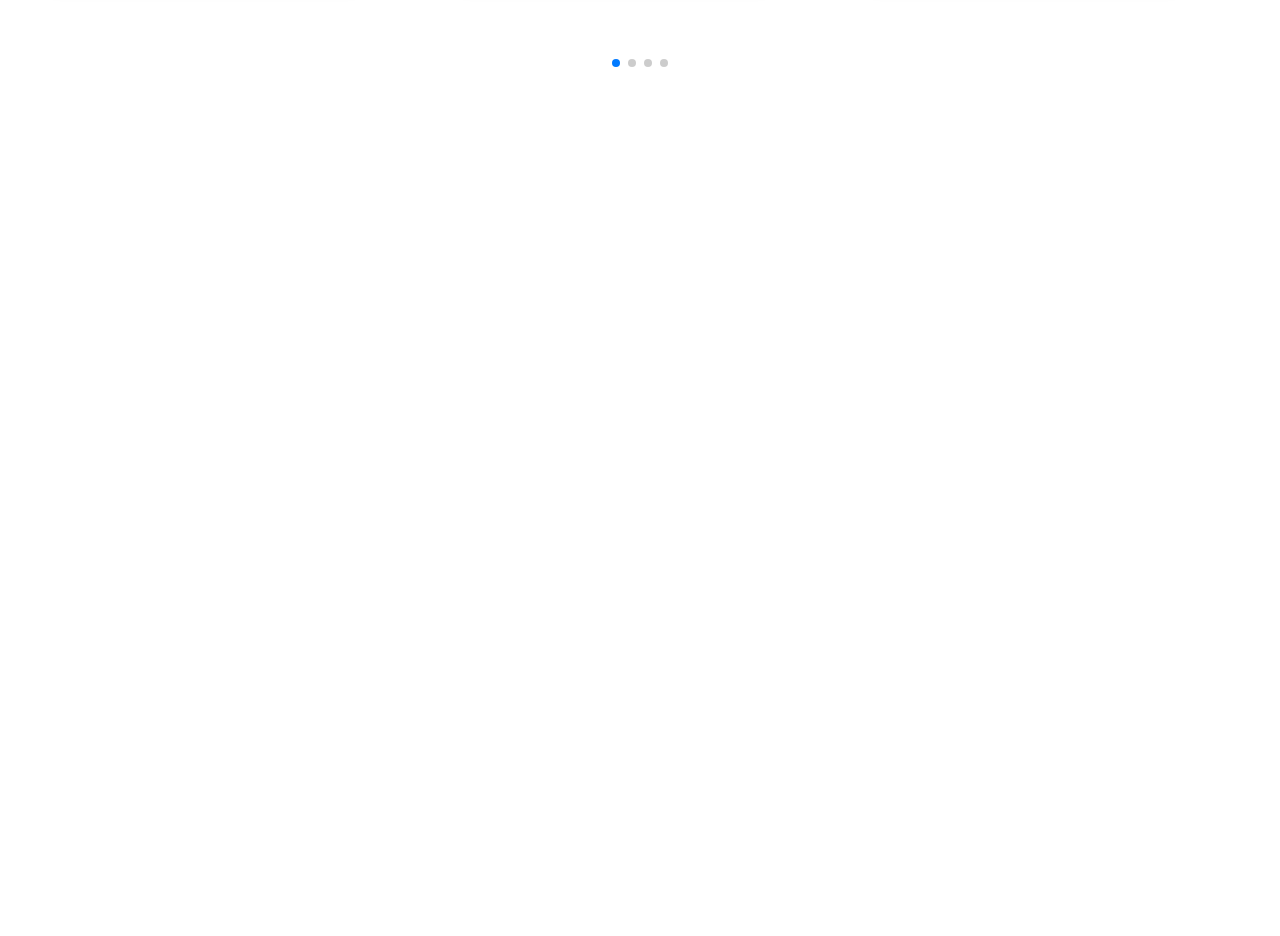
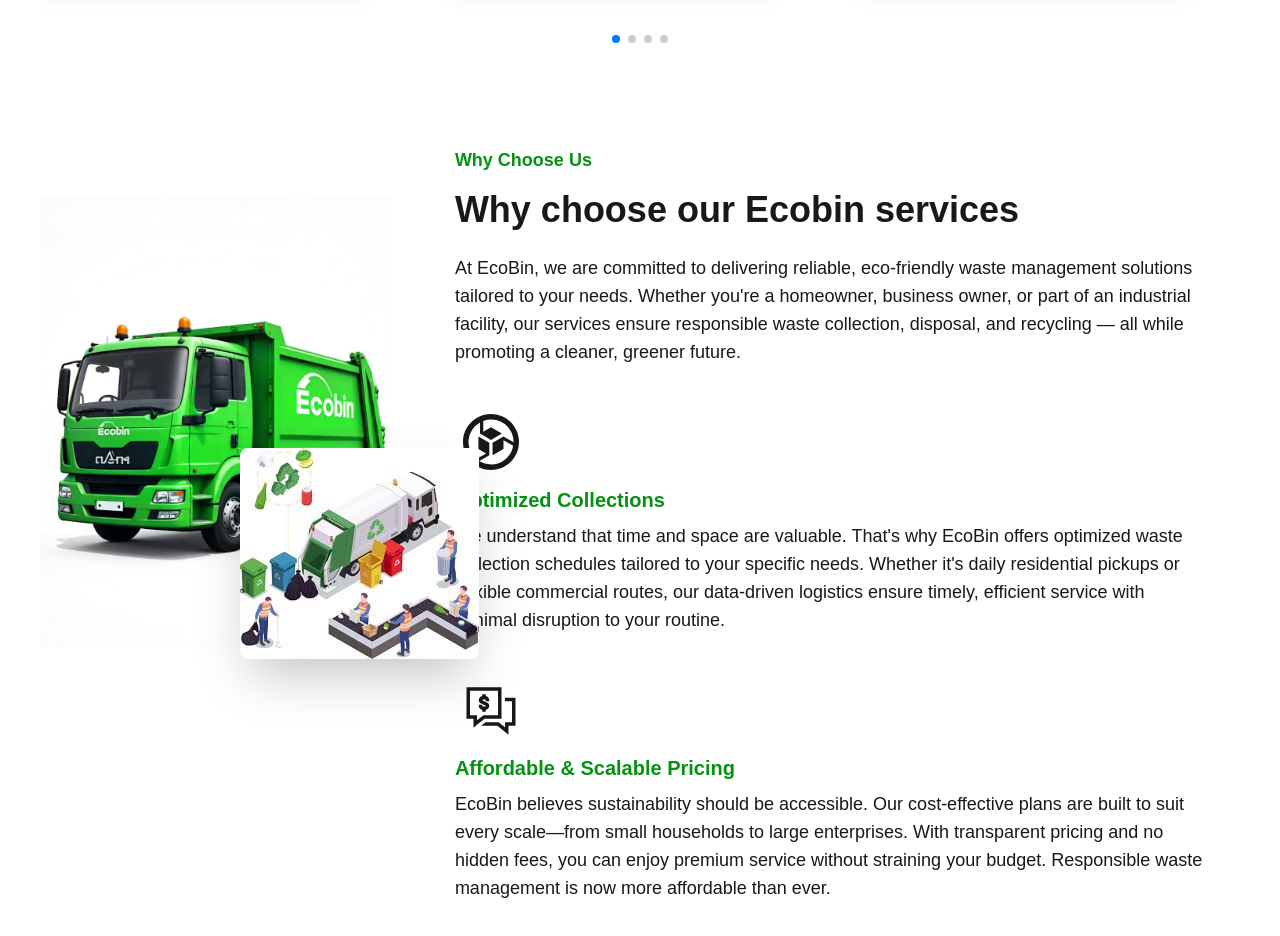
Before and after one commit to Bushra01-Dhaka/Ecobin, a React (Vite) app: page / in a window 1280 px wide. Shown: the part 2560-3496 px from the top of the page. Before the commit the page ends 2642 px from the top, so only its background shows below. Built offline with nearby package versions, Linux system fonts and the light colour scheme; a web font is replaced by a local one.

Commit message:
Created Why choose Us section and also make it responsive

```diff
--- a/package.json
+++ b/package.json
@@ -11,6 +11,7 @@
   },
   "dependencies": {
     "@tailwindcss/vite": "^4.1.4",
+    "motion": "^12.9.4",
     "react": "^19.0.0",
     "react-dom": "^19.0.0",
     "react-icons": "^5.5.0",
--- a/src/Components/HomePage/ServiceSlider.jsx
+++ b/src/Components/HomePage/ServiceSlider.jsx
@@ -11,14 +11,11 @@
 import slide5 from "../../assets/images/5.png";
 import slide6 from "../../assets/images/2.png";
 import { Link } from "react-router";
-import {
-  FaArrowAltCircleRight,
-  FaRegArrowAltCircleRight,
-} from "react-icons/fa";
+import { FaArrowAltCircleRight } from "react-icons/fa";
 const ServiceSlider = () => {
   return (
+    <div className="w-full max-w-[1200px] mx-auto">
       <Swiper
-      slidesPerView={3}
         spaceBetween={30}
         freeMode={true}
         pagination={{
@@ -26,25 +23,40 @@
         }}
         modules={[FreeMode, Pagination]}
         className="mySwiper "
+        breakpoints={{
+          // when window width is >= 0px
+          0: {
+            slidesPerView: 1,
+          },
+          // when window width is >= 640px (Tablet starts)
+          640: {
+            slidesPerView: 2,
+          },
+          // when window width is >= 1024px (Desktop starts)
+          1024: {
+            slidesPerView: 3,
+          },
+        }}
       >
         <SwiperSlide>
           <div className="relative">
-          <div className="lg:w-96">
+            <div className="lg:w-96 w-full">
               <img
                 src={slide1}
-              className="w-full md:h-[300px] rounded-lg"
+                className="w-full lg:h-[300px] rounded-lg"
                 alt="Services"
               />
             </div>
-          <div className="md:relative md:top-[-80px] md:w-82 bg-white p-6 shadow-xl lg:rounded-lg">
-            <h2 className="text-3xl font-bold pt-6">
+            <div className="md:relative md:top-[-80px] lg:w-82 w-full bg-white p-6 shadow-xl md:rounded-lg h-[420px]">
+              <h2 className="lg:text-3xl text-2xl  font-bold pt-6">
                 Residential Waste Management
               </h2>
               <p className="py-4">
                 EcoBin provides reliable and timely residential waste collection
                 services, helping families maintain cleaner, healthier living
                 environments. We ensure proper disposal and recycling practices,
-              making it easier for households to contribute to a greener future.
+                making it easier for households to contribute to a greener
+                future.
               </p>
               <div className="text-black text-lg hover:text-white flex items-center gap-4">
                 <Link>
@@ -66,16 +78,16 @@
                 alt="Services"
               />
             </div>
-          <div className="md:relative md:top-[-80px] md:w-82 bg-white p-6 shadow-xl lg:rounded-lg">
-            <h2 className="text-3xl font-bold pt-6">
+            <div className="md:relative md:top-[-80px] md:w-82 bg-white p-6 shadow-xl md:rounded-lg h-[420px]">
+              <h2 className="lg:text-3xl text-2xl  font-bold pt-6">
                 Commercial Waste Solutions
               </h2>
               <p className="py-4">
                 Our commercial waste services are designed to meet the unique
                 needs of businesses, from small offices to large enterprises.
-              EcoBin offers flexible collection schedules, responsible disposal,
-              and customized recycling programs to support your company's
-              sustainability goals.
+                EcoBin offers flexible collection schedules, responsible
+                disposal, and customized recycling programs to support your
+                company's sustainability goals.
               </p>
               <div className="text-black text-lg hover:text-white flex items-center gap-4">
                 <Link>
@@ -97,15 +109,15 @@
                 alt="Services"
               />
             </div>
-          <div className="md:relative md:top-[-80px] md:w-82 bg-white p-6 shadow-xl lg:rounded-lg">
-            <h2 className="text-3xl font-bold pt-6">
+            <div className="md:relative md:top-[-80px] md:w-82 bg-white p-6 shadow-xl md:rounded-lg h-[420px]">
+              <h2 className="lg:text-3xl text-2xl  font-bold pt-6">
                 Industrial Waste Management
               </h2>
               <p className="py-4">
                 Managing industrial waste requires expertise and responsibility.
                 EcoBin specializes in the safe collection, transportation, and
-              disposal of industrial by-products, ensuring full compliance with
-              environmental regulations while minimizing your facility's
+                disposal of industrial by-products, ensuring full compliance
+                with environmental regulations while minimizing your facility's
                 ecological footprint.
               </p>
               <div className="text-black text-lg hover:text-white flex items-center gap-4">
@@ -128,15 +140,15 @@
                 alt="Services"
               />
             </div>
-          <div className="md:relative md:top-[-80px] md:w-82 bg-white p-6 shadow-xl lg:rounded-lg">
-            <h2 className="text-3xl font-bold pt-6">
+            <div className="md:relative md:top-[-80px] md:w-82 bg-white p-6 shadow-xl md:rounded-lg h-[420px]">
+              <h2 className="lg:text-3xl text-2xl  font-bold pt-6">
                 Medical & Pharmaceutical Waste Disposal
               </h2>
               <p className="py-4">
                 EcoBin ensures the safe and compliant disposal of hazardous
                 medical and pharmaceutical waste. From hospitals to clinics and
-              pharmacies, our services protect public health and the environment
-              by adhering to strict industry safety standards.
+                pharmacies, our services protect public health and the
+                environment by adhering to strict industry safety standards.
               </p>
               <div className="text-black text-lg hover:text-white flex items-center gap-4">
                 <Link>
@@ -158,15 +170,16 @@
                 alt="Services"
               />
             </div>
-          <div className="md:relative md:top-[-80px] md:w-82 bg-white p-6 shadow-xl lg:rounded-lg">
-            <h2 className="text-3xl font-bold pt-6">
+            <div className="md:relative md:top-[-80px] md:w-82 bg-white p-6 shadow-xl md:rounded-lg h-[420px]">
+              <h2 className="lg:text-3xl text-2xl  font-bold pt-6">
                 Construction & Demolition Waste Services
               </h2>
               <p className="py-4">
                 Building projects generate massive waste — EcoBin provides
                 efficient collection, separation, and recycling services for
-              construction and demolition debris. We help reduce landfill impact
-              and promote the responsible reuse of materials wherever possible.
+                construction and demolition debris. We help reduce landfill
+                impact and promote the responsible reuse of materials wherever
+                possible.
               </p>
               <div className="text-black text-lg hover:text-white flex items-center gap-4">
                 <Link>
@@ -188,8 +201,10 @@
                 alt="Services"
               />
             </div>
-          <div className="md:relative md:top-[-80px] md:w-82 bg-white p-6 shadow-xl lg:rounded-lg">
-            <h2 className="text-3xl font-bold pt-6">Landfilling Solutions</h2>
+            <div className="md:relative md:top-[-80px] md:w-82 bg-white p-6 shadow-xl md:rounded-lg h-[420px]">
+              <h2 className="lg:text-3xl text-2xl  font-bold pt-6">
+                Landfilling Solutions
+              </h2>
               <p className="py-4">
                 For waste that cannot be recycled or repurposed, EcoBin offers
                 safe, regulated landfilling solutions. Our goal is to manage
@@ -209,6 +224,7 @@
           </div>
         </SwiperSlide>
       </Swiper>
+    </div>
   );
 };
 
--- /dev/null
+++ b/src/Components/HomePage/WhyChooseUs.jsx
@@ -0,0 +1,46 @@
+import React from "react";
+import img from "../../assets/images/ff1.jpeg"
+import img1 from "../../assets/images/i2.jpg"
+import { SiGooglecontaineroptimizedos } from "react-icons/si";
+import { LiaCommentsDollarSolid } from "react-icons/lia";
+import { motion } from "framer-motion";
+
+const WhyChooseUs = () => {
+  return (
+    <div className="md:px-10 px-6 flex flex-col-reverse lg:flex-row justify-center items-center py-10 lg:gap-8">
+      <div className="w-[100%] lg:h-auto lg:mx-auto">
+         <img className="" src={img} alt="" />
+         <img className="md:hidden lg:block block relative right-[-200px] top-[-200px] rounded-lg shadow-2xl" src={img1} alt="" />
+      </div>
+      <div className="pb-10 lg:p-8 p-4">
+        <p className="py-4 text-[#059212] text-lg font-bold">Why Choose Us</p>
+        <h1 className="font-bold text-4xl">
+          Why choose our Ecobin services
+        </h1>
+        <div className="text-lg">
+        <p className="py-6">
+        At EcoBin, we are committed to delivering reliable, eco-friendly waste management solutions tailored to your needs. Whether you're a homeowner, business owner, or part of an industrial facility, our services ensure responsible waste collection, disposal, and recycling — all while promoting a cleaner, greener future.
+        </p>
+        <p className="py-6">
+        <motion.p
+        whileHover={{y: -10}}
+        transition={{type:"spring", stiffness: 300, damping: 15}}
+        ><SiGooglecontaineroptimizedos className="text-7xl pb-4" /></motion.p>
+        <p className="text-[#059212] text-xl font-bold pb-2">Optimized Collections</p>
+        We understand that time and space are valuable. That's why EcoBin offers optimized waste collection schedules tailored to your specific needs. Whether it's daily residential pickups or flexible commercial routes, our data-driven logistics ensure timely, efficient service with minimal disruption to your routine.
+        </p>
+        <p className="py-6">
+        <motion.p
+        whileHover={{y: -10}}
+        transition={{ type: "spring", stiffness: 300, damping: 15 }} // Smooth transition
+        ><LiaCommentsDollarSolid className="text-7xl pb-4" /></motion.p>
+        <p className="text-[#059212] text-xl font-bold pb-2">Affordable & Scalable Pricing</p>
+        EcoBin believes sustainability should be accessible. Our cost-effective plans are built to suit every scale—from small households to large enterprises. With transparent pricing and no hidden fees, you can enjoy premium service without straining your budget. Responsible waste management is now more affordable than ever.
+        </p>
+      </div>
+      </div>
+    </div>
+  );
+};
+
+export default WhyChooseUs;
--- a/src/Pages/Home.jsx
+++ b/src/Pages/Home.jsx
@@ -2,6 +2,7 @@
 import Banner from '../Components/HomePage/Banner';
 import Features from '../Components/HomePage/Features';
 import Services from '../Components/HomePage/Services';
+import WhyChooseUs from '../Components/HomePage/WhyChooseUs';
 
 const Home = () => {
     return (
@@ -9,6 +10,7 @@
             <Banner></Banner>
             <Features></Features>
             <Services></Services>
+            <WhyChooseUs></WhyChooseUs>
         </div>
     );
 };
```
Also changed, not shown: 2 other files (tests, documents, lock files or other folders). Lines whose indentation alone changed are shown as unchanged.
